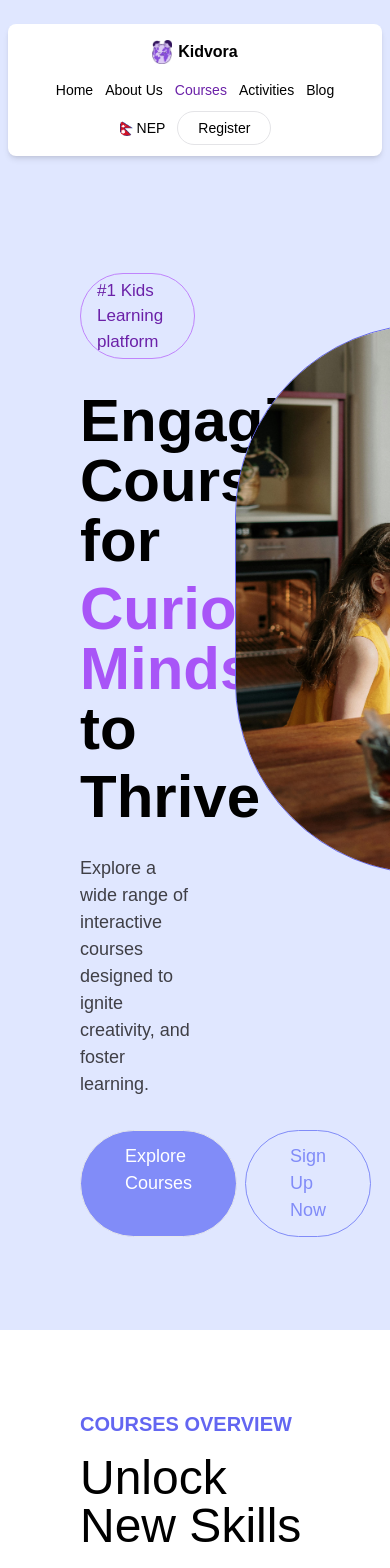
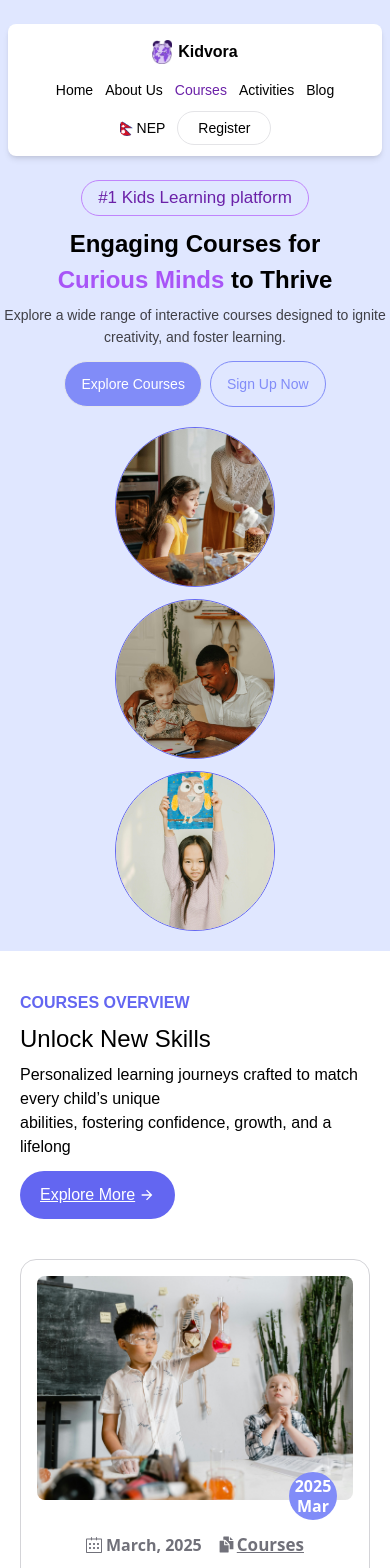
Before and after one commit to dikshitshrestha/Kidvora, a React (Vite) app: page /courses in a window 390 px wide. Shown: the top 1568 px of the page. Built offline with nearby package versions, Linux system fonts and the light colour scheme.

Commit message:
create responsiveness for Courses page

```diff
--- a/src/Components/Blog/HeroImage.jsx
+++ b/src/Components/Blog/HeroImage.jsx
@@ -5,14 +5,14 @@ import kid3 from "../../assets/blog3.jpg";
 
 export default function HeroImage() {
   return (
-    <div className="py-36 relative">
-      <div className="h-[550px] border-[1px] border-indigo-500 w-96 rounded-full overflow-hidden">
+    <div className="lg:py-36 py-5 lg:relative">
+      <div className="lg:h-[550px] h-40 w-40 border-[1px] border-indigo-500 lg:w-96 rounded-full overflow-hidden">
         <img src={kid1} alt="kid" className="h-full w-full object-cover" />
       </div>
-      <div className="h-[550px] border-[1px] border-indigo-500 w-72 rounded-full overflow-hidden absolute top-0 -right-[77%]">
+      <div className="lg:h-[550px] my-3 lg:my-0 h-40 w-40 border-[1px] border-indigo-500 lg:w-72 rounded-full overflow-hidden lg:absolute lg:top-0 lg:-right-[77%]">
         <img src={kid2} alt="kid" className="h-full w-full object-cover" />
       </div>
-      <div className="h-[550px] border-[1px] border-indigo-500 w-96 rounded-full overflow-hidden absolute bottom-12 -right-96">
+      <div className="lg:h-[550px] h-40 w-40 border-[1px] border-indigo-500 lg:w-96 rounded-full overflow-hidden lg:absolute lg:bottom-12 lg:-right-[80%] xl:-right-[110%]">
         <img src={kid3} alt="kid" className="h-full w-full object-cover" />
       </div>
     </div>
--- a/src/Components/Courses/Art.jsx
+++ b/src/Components/Courses/Art.jsx
@@ -13,7 +13,7 @@ export default function Art() {
     stars.push(<FaStar key={index} />)
   );
   return (
-    <div className="bg-indigo-100 px-20 py-14 font-poppins">
+    <div className="bg-indigo-100 xl:px-20 lg:px-10 container mx-auto py-14 font-poppins">
       <h1 className="text-3xl font-semibold">Creative Arts & Crafts Course</h1>
       <div className="flex items-center gap-8 text-zinc-600 py-7">
         <div className="flex items-center gap-1.5">
--- a/src/Components/Courses/BrightMind.jsx
+++ b/src/Components/Courses/BrightMind.jsx
@@ -13,7 +13,7 @@ export default function BrightMind() {
     stars.push(<FaStar key={index} />)
   );
   return (
-    <div className="bg-indigo-100 px-20 py-14 font-poppins">
+    <div className="bg-indigo-100 xl:px-20 lg:px-10 container mx-auto py-14 font-poppins">
       <h1 className="text-3xl font-semibold">Bright Minds Academy</h1>
       <div className="flex items-center gap-8 text-zinc-600 py-7">
         <div className="flex items-center gap-1.5">
--- a/src/Components/Courses/CoursesHero.jsx
+++ b/src/Components/Courses/CoursesHero.jsx
@@ -4,42 +4,43 @@ import HeroImage from "../Blog/HeroImage";
 
 export default function CoursesHero() {
   return (
-    <div className="bg-indigo-100 font-poppins flex items-center">
-      <div className="w-1/2 pl-20">
-        <div className=" text-[17px] flex w-full">
+    <div className="bg-indigo-100 font-poppins flex lg:flex-row flex-col items-center container mx-auto">
+      <div className="lg:w-1/2 lg:pl-20">
+        <div className="text-[17px] flex lg:justify-start justify-center w-full">
           <h1 className="border-purple-400 border-[1px] py-1 px-4 rounded-full text-purple-800">
             #1 Kids Learning platform
           </h1>
         </div>
-        <div className="py-8">
-          <div className="text-6xl font-semibold flex flex-col gap-2">
+        <div className="lg:py-8 py-3">
+          <div className="lg:text-6xl text-2xl lg:text-start text-center font-semibold flex flex-col lg:gap-2 gap-1">
             <h1>Engaging Courses for</h1>
             <h1>
-              <span className="text-purple-500">Curious Minds</span> to
-            </h1>
-            <h1>Thrive</h1>
-          </div>
-          <h1 className="pt-7 text-zinc-700 text-[18px]">
-            Explore a wide range of interactive courses designed to <br />{" "}
-            ignite creativity, and foster learning.
+              <span className="text-purple-500">Curious Minds</span> to Thrive
             </h1>
           </div>
-        <div className="text-[18px] flex gap-2">
+          <h1 className="lg:pt-7 pt-2 text-zinc-700 lg:text-[18px] 2xl:pr-20 leading-relaxed text-sm lg:text-start text-center">
+            Explore a wide range of interactive courses designed to ignite
+            creativity, and foster learning.
+          </h1>
+        </div>
+        <div className="text-[18px] flex lg:justify-start justify-center gap-2">
+          <div className="xl:text-[18px] text-sm flex justify-center gap-2">
             <NavLink
               to="/courses"
-            className="border-[1px] px-11 py-3 rounded-full bg-indigo-400 hover:bg-indigo-800 ease-in-out duration-300 text-white"
+              className="border-[1px] xl:px-11 px-4 xl:py-4 py-3 rounded-full bg-indigo-400 hover:bg-indigo-800 ease-in-out duration-300 text-white"
             >
               Explore Courses
             </NavLink>
             <NavLink
               to="/login"
-            className="border-indigo-400 border-[1px] px-11 py-3 rounded-full hover:bg-indigo-400 ease-in-out duration-300 text-indigo-400 hover:text-white"
+              className="border-indigo-400 border-[1px] xl:px-11 px-4 xl:py-4 py-3 rounded-full hover:bg-indigo-400 ease-in-out duration-300 text-indigo-400 hover:text-white"
             >
               Sign Up Now
             </NavLink>
           </div>
         </div>
-      <div className="h-[1150px] flex gap-6 w-1/2 px-10 overflow-hidden">
+      </div>
+      <div className="lg:h-[1150px] flex gap-6 lg:w-1/2 px-10 overflow-hidden">
         <HeroImage />
       </div>
     </div>
--- a/src/Components/Courses/Future.jsx
+++ b/src/Components/Courses/Future.jsx
@@ -13,7 +13,7 @@ export default function Future() {
     stars.push(<FaStar key={index} />)
   );
   return (
-    <div className="bg-indigo-100 px-20 py-14 font-poppins">
+    <div className="bg-indigo-100 xl:px-20 lg:px-10 container mx-auto py-14 font-poppins">
       <h1 className="text-3xl font-semibold">Future Innovators Club</h1>
       <div className="flex items-center gap-8 text-zinc-600 py-7">
         <div className="flex items-center gap-1.5">
--- a/src/Components/Courses/GeniusKid.jsx
+++ b/src/Components/Courses/GeniusKid.jsx
@@ -13,7 +13,7 @@ export default function GeniusKid() {
     stars.push(<FaStar key={index} />)
   );
   return (
-    <div className="bg-indigo-100 px-20 py-14 font-poppins">
+    <div className="bg-indigo-100 xl:px-20 lg:px-10 container mx-auto py-14 font-poppins">
       <h1 className="text-3xl font-semibold">Genius Kids Bootcamp</h1>
       <div className="flex items-center gap-8 text-zinc-600 py-7">
         <div className="flex items-center gap-1.5">
--- a/src/Components/Courses/Overview.jsx
+++ b/src/Components/Courses/Overview.jsx
@@ -56,15 +56,15 @@ export default function Overview() {
     },
   ];
   return (
-    <div className="font-poppins p-20">
-      <div className="flex flex-col gap-4">
-        <h1 className="text-xl font-semibold text-indigo-500">
+    <div className="font-poppins xl:p-20 py-10 px-5 lg:px-10 lg:py-20">
+      <div className="flex flex-col lg:gap-4 gap-2">
+        <h1 className="lg:text-xl font-semibold text-indigo-500">
           COURSES OVERVIEW
         </h1>
 
-        <h1 className="text-5xl">Unlock New Skills</h1>
+        <h1 className="lg:text-5xl text-2xl">Unlock New Skills</h1>
 
-        <div className="flex justify-between items-center w-full">
+        <div className="flex lg:flex-row flex-col lg:gap-0 gap-3 justify-between items-start lg:items-center w-full">
           <p>
             Personalized learning journeys crafted to match every child’s unique
             <br />
@@ -75,7 +75,7 @@ export default function Overview() {
           </button>
         </div>
       </div>
-      <div className="grid grid-cols-3 pt-10 gap-8">
+      <div className="grid lg:grid-cols-3 pt-10 xl:gap-8 gap-3">
         {courses.map((item, index) => (
           <div
             className="w-full border-[1px] border-zinc-300 rounded-2xl p-4"
--- a/src/Components/Courses/SmartStart.jsx
+++ b/src/Components/Courses/SmartStart.jsx
@@ -13,7 +13,7 @@ export default function SmartStart() {
     stars.push(<FaStar key={index} />)
   );
   return (
-    <div className="bg-indigo-100 px-20 py-14 font-poppins">
+    <div className="bg-indigo-100 xl:px-20 lg:px-10 container mx-auto py-14 font-poppins">
       <h1 className="text-3xl font-semibold">Smart Start Learning Hub</h1>
       <div className="flex items-center gap-8 text-zinc-600 py-7">
         <div className="flex items-center gap-1.5">
--- a/src/Components/Courses/WorkPattern.jsx
+++ b/src/Components/Courses/WorkPattern.jsx
@@ -25,21 +25,21 @@ export default function WorkPattern() {
     },
   ];
   return (
-    <div className="font-poppins p-20 bg-red-100">
+    <div className="font-poppins xl:p-20 py-10 px-5 lg:py-20 lg:px-10 bg-red-100 container mx-auto">
       <div className="flex flex-col gap-4 text-center">
         <h1 className="font-semibold text-indigo-500">HOW IT WORKS</h1>
-        <h1 className="text-4xl">Enroll in 3 Easy Steps</h1>
-        <p className="text-zinc-700">
+        <h1 className="lg:text-4xl text-2xl">Enroll in 3 Easy Steps</h1>
+        <p className="text-zinc-700 lg:text-[17px] text-sm">
           Getting started is simple! Follow these three easy steps to enroll and
           <br />
           begin your child’s learning adventure today
         </p>
       </div>
-      <div className="flex gap-6 pt-10">
+      <div className="flex lg:flex-row flex-col gap-6 pt-10">
         {works.map((works, index) => (
           <div
             key={index}
-            className="group bg-white rounded-2xl shadow-md w-1/2 overflow-hidden"
+            className="group bg-white rounded-2xl shadow-md lg:w-1/2 overflow-hidden"
           >
             <div className="h-full w-full flex flex-col gap-16 group-hover:bg-indigo-50 p-6">
               <div className="text-white bg-red-300 h-12 w-12 flex items-center justify-center text-2xl rounded-full">
--- a/src/Components/Courses/Workshop.jsx
+++ b/src/Components/Courses/Workshop.jsx
@@ -13,7 +13,7 @@ export default function Workshop() {
     stars.push(<FaStar key={index} />)
   );
   return (
-    <div className="bg-indigo-100 px-20 py-14 font-poppins">
+    <div className="bg-indigo-100 xl:px-20 lg:px-10 container mx-auto py-14 font-poppins">
       <h1 className="text-3xl font-semibold">Little Explorers Workshop</h1>
       <div className="flex items-center gap-8 text-zinc-600 py-7">
         <div className="flex items-center gap-1.5">
--- a/src/Footer.jsx
+++ b/src/Footer.jsx
@@ -47,7 +47,7 @@ export default function Footer() {
             Welcome to Kidsover A Fun Way to Learn!
           </h1>
         </div>
-        <div className="grid grid-cols-2 md:grid-cols-4 place-items-center gap-4 xl:gap-28 lg:w-4/6">
+        <div className="grid grid-cols-2 md:grid-cols-4 place-items-center place-self-center gap-4 xl:gap-28 lg:w-4/6">
           <div className="flex flex-col xl:gap-3 gap-1">
             <h1 className="xl:text-2xl font-semibold text-white">Home</h1>
             <div className="xl:text-xl gap-1 text-sm flex flex-col xl:gap-2 text-zinc-600 ">
```
Lines whose indentation alone changed are shown as unchanged.
